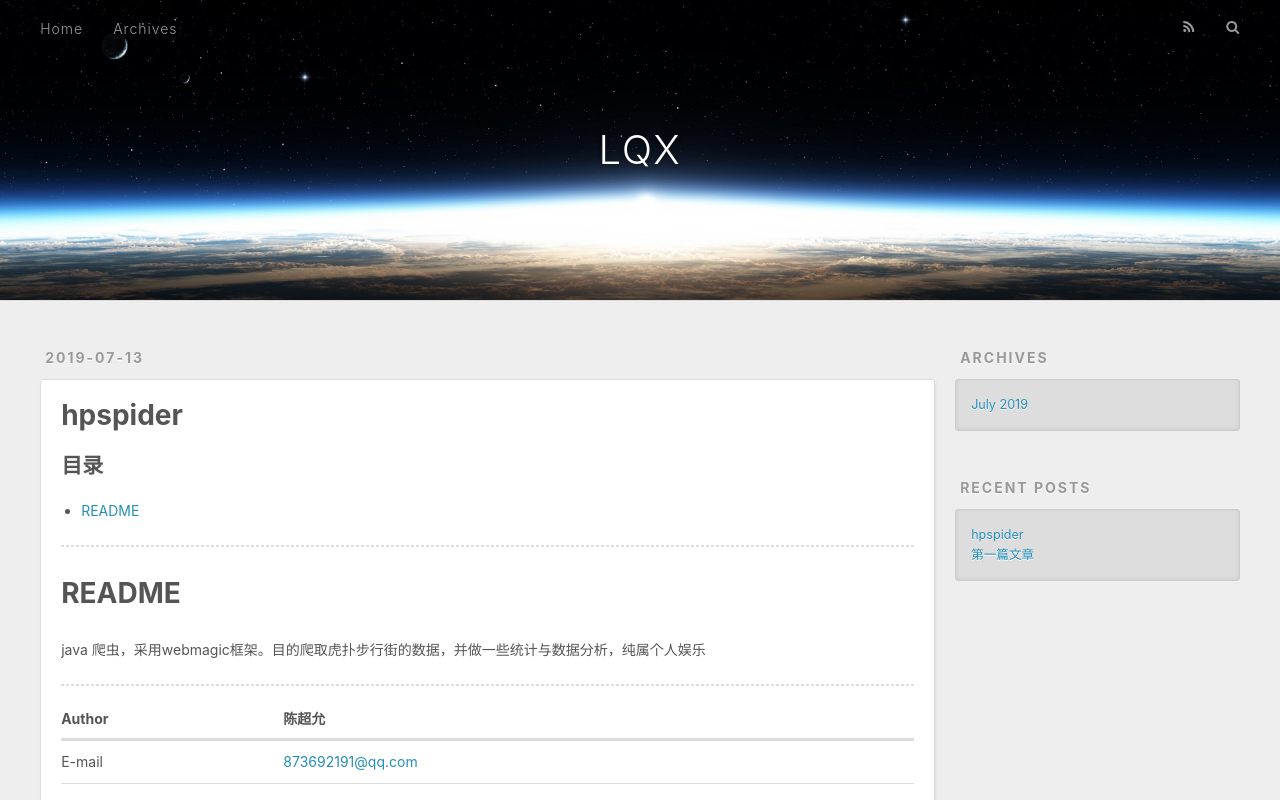
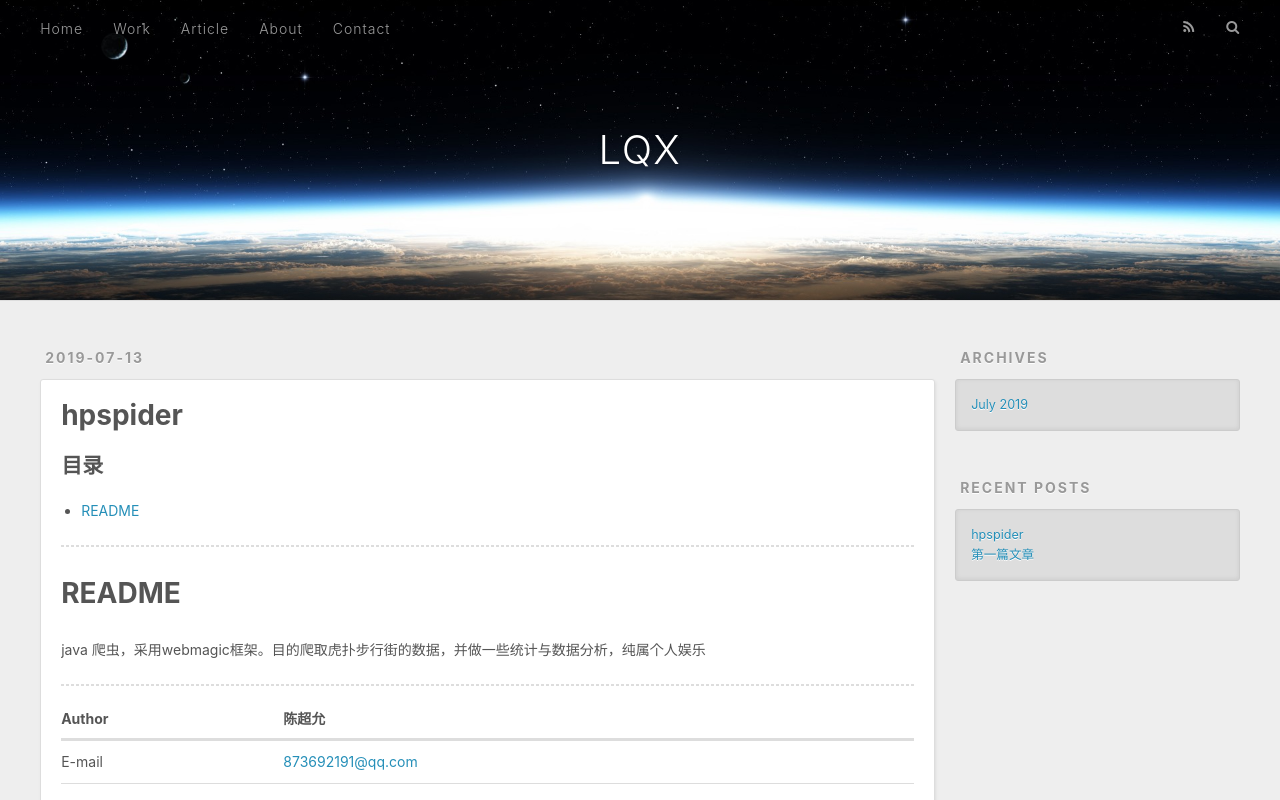
Before and after one commit to colorfuls/colorfuls.github.io, a plain HTML site: page index.html in a window 1280 px wide. Shown: the top 800 px of the page. Drawn offline with nearby package versions, Linux system fonts and the light colour scheme.

Commit message:
Update index.html

```diff
--- a/index.html
+++ b/index.html
@@ -44,7 +44,13 @@
 
           <a class="main-nav-link" href="/">Home</a>
 
-          <a class="main-nav-link" href="/archives">Archives</a>
+          <a class="main-nav-link" href="/archives">Work</a>
+
+          <a class="main-nav-link" href="/archives">Article</a>
+
+          <a class="main-nav-link" href="/archives">About</a>
+
+          <a class="main-nav-link" href="/archives">Contact</a>
 
       </nav>
       <nav id="sub-nav">
```
